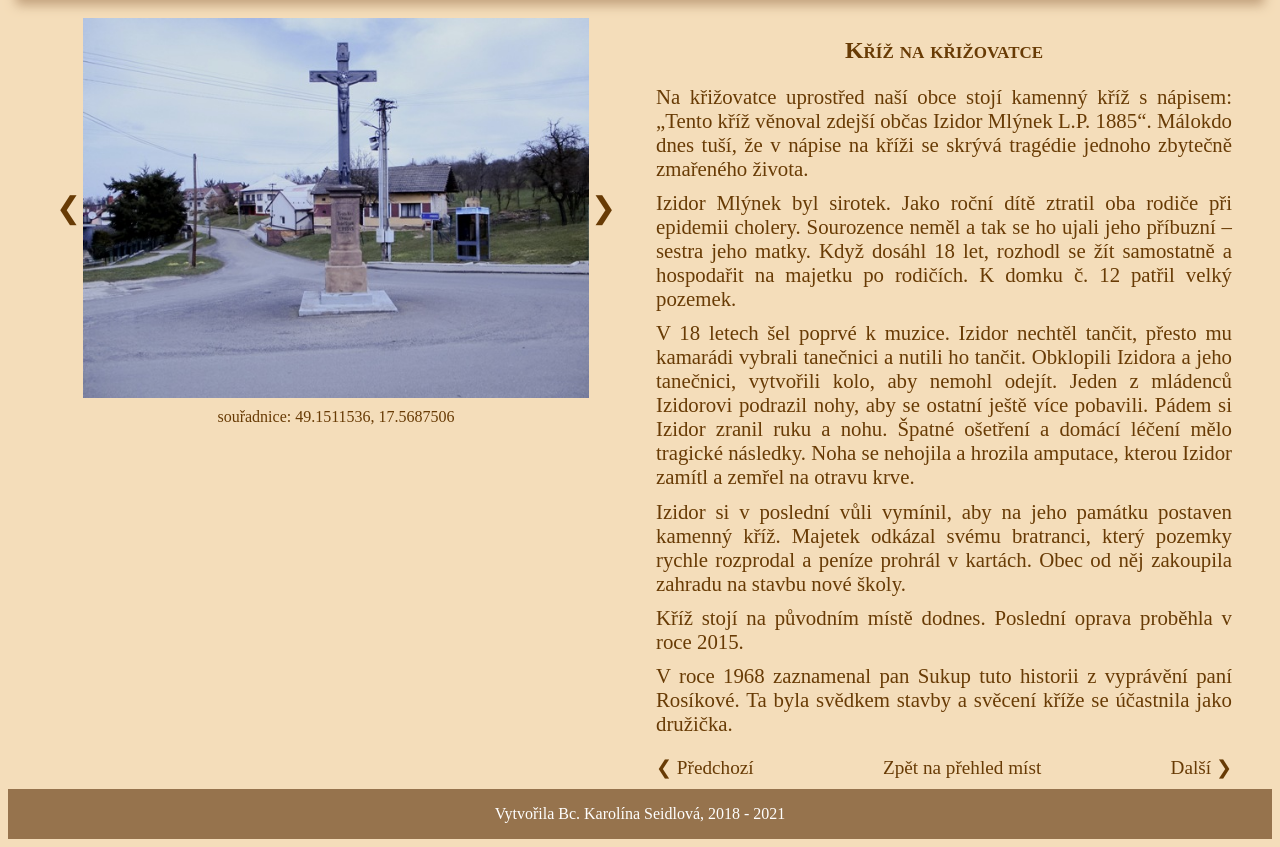
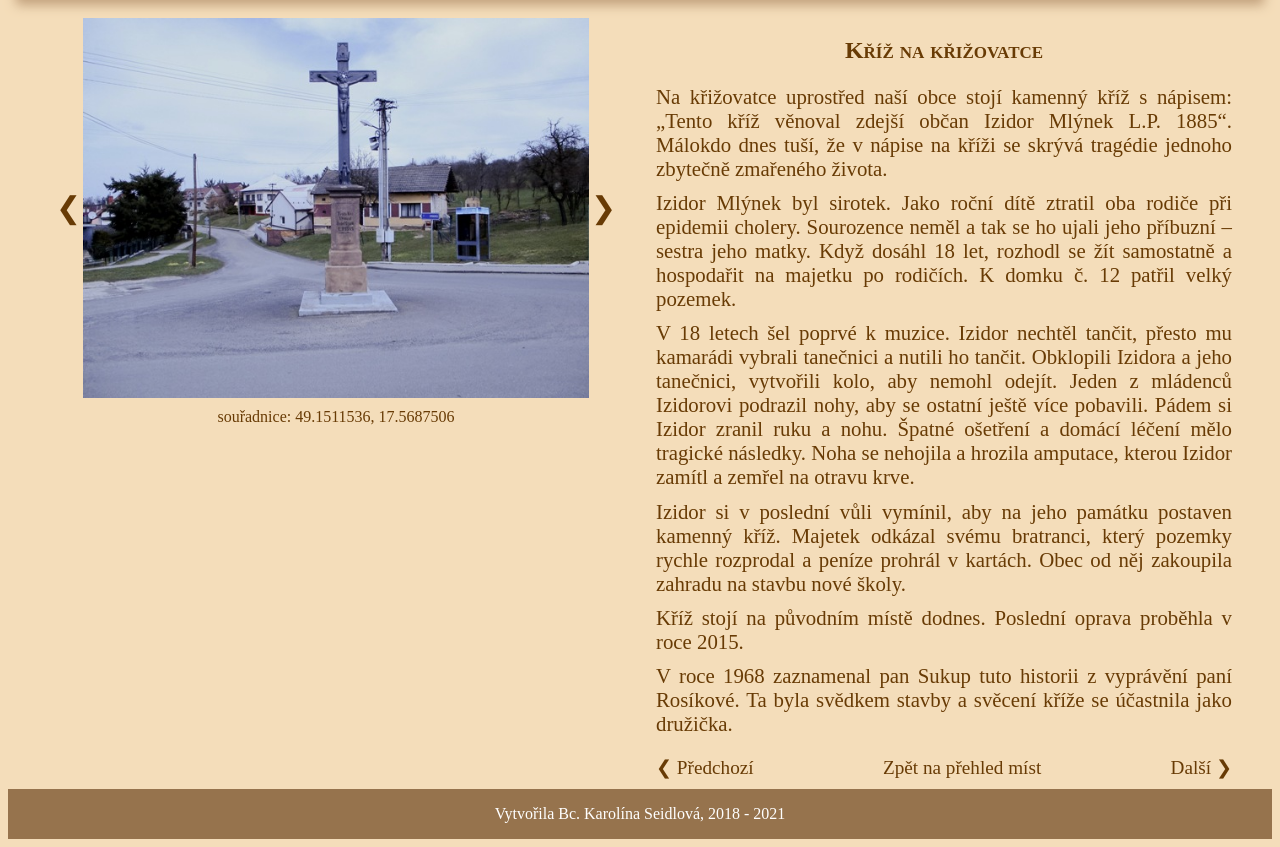
Before and after one commit to BcKarolinaSeidlova/komarov, a plain HTML site: page z4.html in a window 1280 px wide. Shown: the part 86-933 px from the top of the page. Drawn offline with Linux system fonts and the light colour scheme.

Commit message:
preklep
preklep

```diff
--- a/z4.html
+++ b/z4.html
@@ -56,7 +56,7 @@
 		<section class="right">
 			<section class="misto"> <h2> Kříž na křižovatce </h2> </section>
 			<section class="text">
-				<p> Na křižovatce uprostřed naší obce stojí kamenný kříž s nápisem: „Tento kříž věnoval zdejší občas Izidor Mlýnek L.P. 1885“.  Málokdo dnes tuší, že v nápise na kříži se skrývá tragédie jednoho zbytečně zmařeného života.</p>
+				<p> Na křižovatce uprostřed naší obce stojí kamenný kříž s nápisem: „Tento kříž věnoval zdejší občan Izidor Mlýnek L.P. 1885“.  Málokdo dnes tuší, že v nápise na kříži se skrývá tragédie jednoho zbytečně zmařeného života.</p>
 
 				<p> Izidor Mlýnek byl sirotek. Jako roční dítě ztratil oba rodiče při epidemii cholery. Sourozence neměl a tak se ho ujali jeho příbuzní – sestra jeho matky. Když dosáhl 18 let, rozhodl se žít samostatně a hospodařit na majetku po rodičích. K domku č. 12 patřil velký pozemek.</p>
 
```
